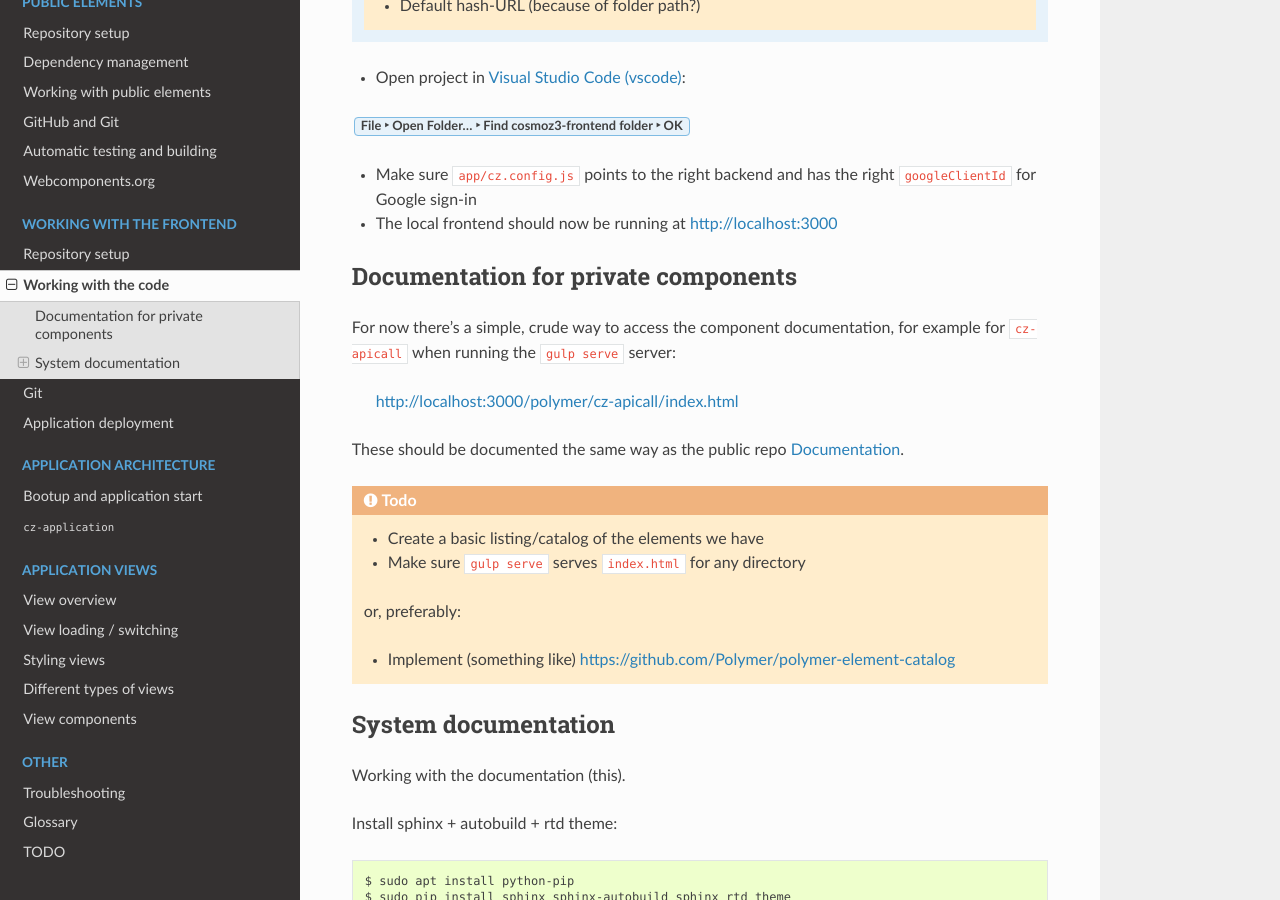
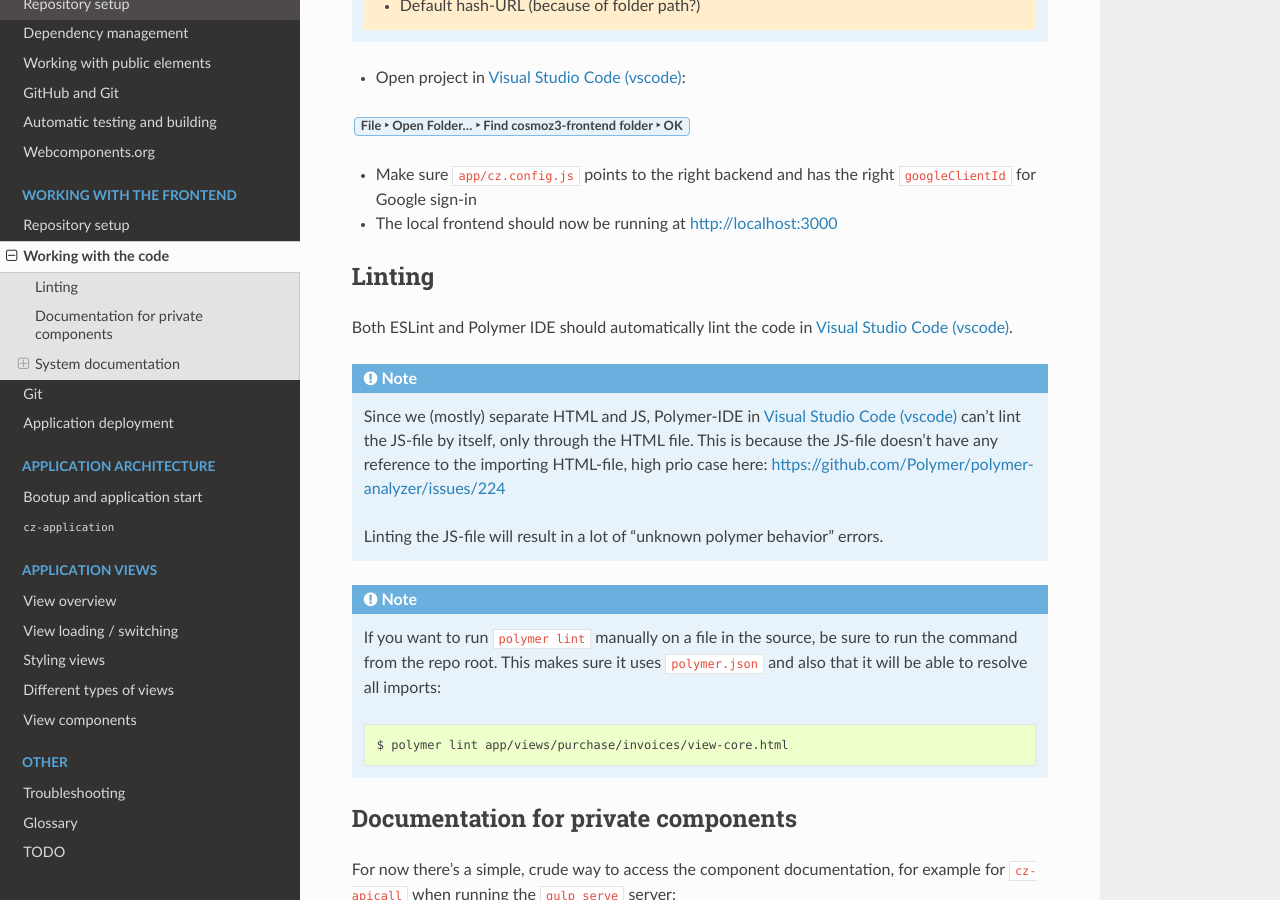
Before and after one commit to plumelo/cosmoz-frontend-rtd, a Sphinx documentation site: the page built from docs/frontend/30-working-with-the-code.rst, in a window 1280 px wide and 900 px high, scrolled down 573 px. Built offline with Sphinx 7.4.7 and the Read the Docs theme 2.0.0, drawn with Linux system fonts in a browser that asks for light colours.

Commit message:
Add linting notes
Signed-off-by: Patrik Kullman <patrik.kullman@neovici.se>

```diff
--- a/docs/frontend/30-working-with-the-code.rst
+++ b/docs/frontend/30-working-with-the-code.rst
@@ -25,10 +25,30 @@ Mostly the same approach as for public elements:
 
 :menuselection:`File --> Open Folder… --> Find cosmoz3-frontend folder --> OK`
 
--  Make sure ``app/cz.config.js`` points to the right backend and has the right ``googleClientId`` for Google sign-in
+-  Make sure :file:`app/cz.config.js` points to the right backend and has the right ``googleClientId`` for Google sign-in
 
 -  The local frontend should now be running at http://localhost:3000
 
+
+Linting
+-------
+
+Both ESLint and Polymer IDE should automatically lint the code in :ref:`vscode`.
+
+.. note::
+
+    Since we (mostly) separate HTML and JS, Polymer-IDE in :ref:`vscode` can't lint the JS-file by itself, only through the HTML file.
+    This is because the JS-file doesn't have any reference to the importing HTML-file, high prio case here:
+    https://github.com/Polymer/polymer-analyzer/issues/224
+
+    Linting the JS-file will result in a lot of "unknown polymer behavior" errors.
+
+.. note::
+
+    If you want to run ``polymer lint`` manually on a file in the source, be sure to run the command from the repo root.
+    This makes sure it uses :file:`polymer.json` and also that it will be able to resolve all imports::
+
+        $ polymer lint app/views/purchase/invoices/view-core.html
 
 .. _private_component_docs:
 
```
